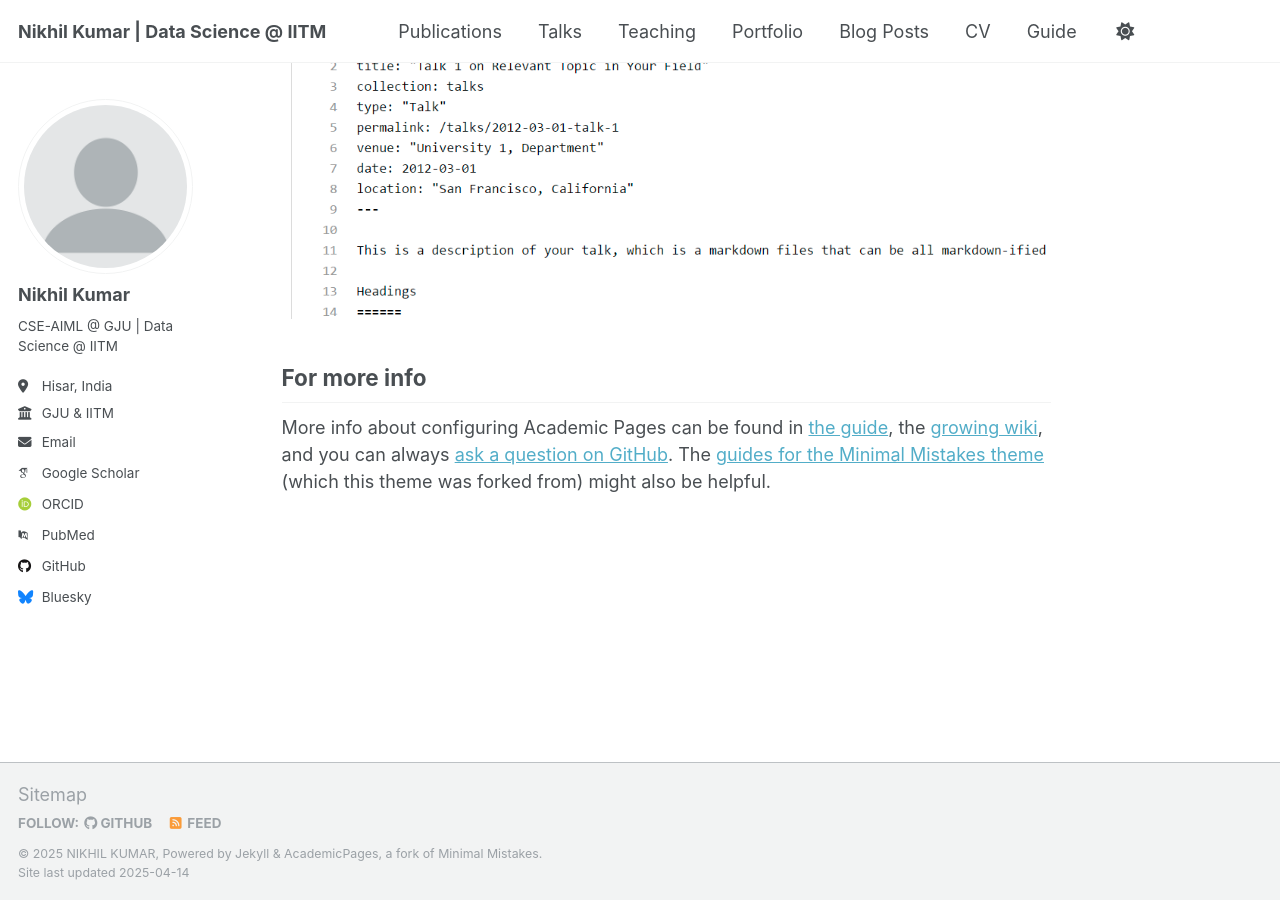
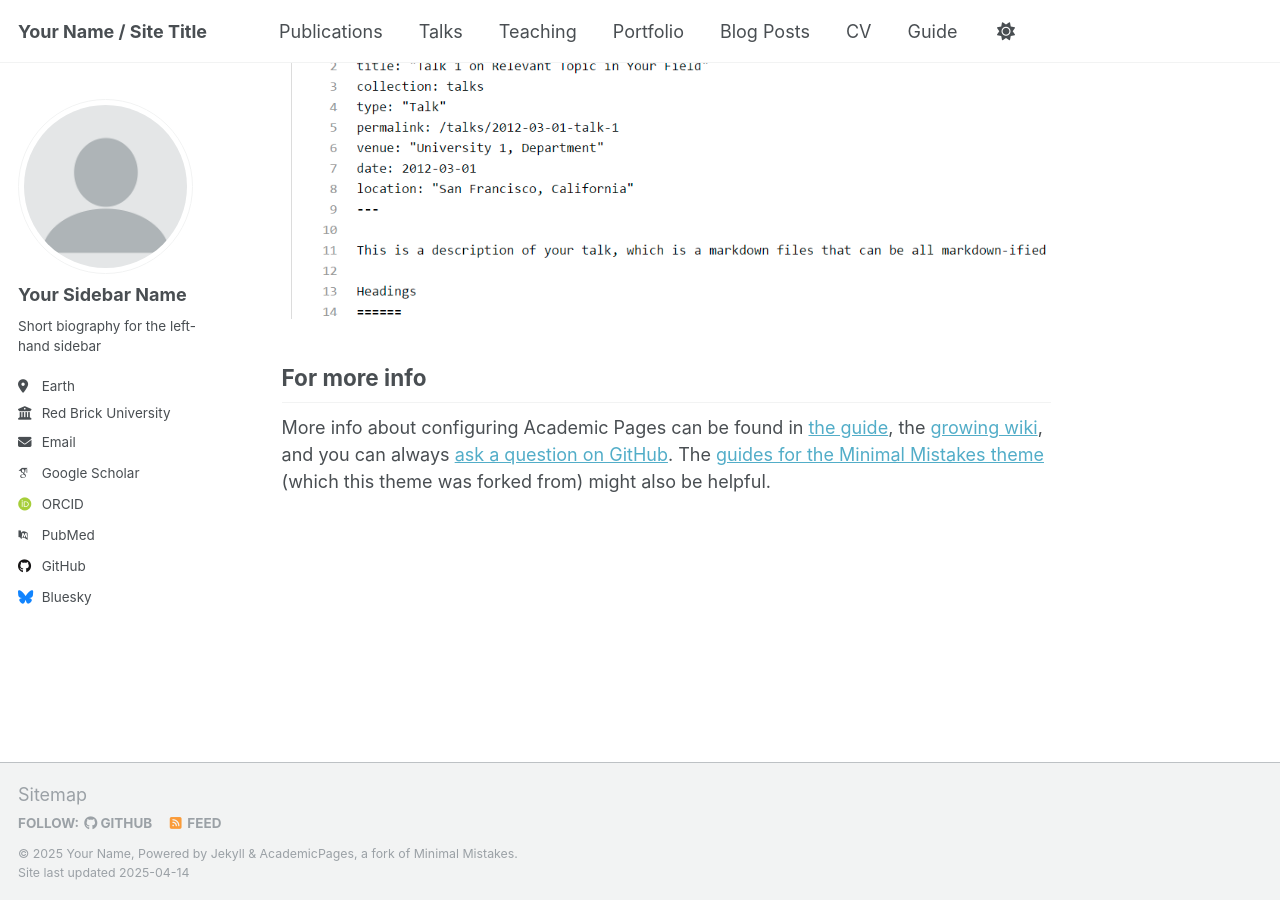
Before and after one commit to nikhilx18/myacademicpage, a Jekyll site: the page built from _pages/about.md, in a window 1280 px wide and 900 px high, scrolled down 2636 px. Built offline with Jekyll 4.4.1, drawn with Linux system fonts in a browser that asks for light colours; some web fonts are replaced.

Commit message:
Add files via upload

```diff
--- a/_config.yml
+++ b/_config.yml
@@ -5,21 +5,17 @@
 # For technical reasons, this file is *NOT* reloaded automatically when you use
 # `jekyll serve -l -H localhost`. If you change this file, please restart the
 # server process.
-# These lines must be at the top of _config.yml
-remote_theme: academicpages/academicpages.github.io
-plugins:
-  - jekyll-remote-theme
 
 # Basic Site Settings
 locale                   : "en-US"
 site_theme               : "default"
-title                    : "Nikhil Kumar | Data Science @ IITM"
+title                    : "Your Name / Site Title"
 title_separator          : "-"
-name                     : &name "NIKHIL KUMAR"
-description              : &description "2nd-year CSE (AIML) student at GJU Hisar, pursuing Data Science diploma from IIT Madras."
-url                      : https://nikhilx18.github.io # the base hostname & protocol for your site e.g. "https://[your GitHub username].github.io"
+name                     : &name "Your Name"
+description              : &description "personal description"
+url                      : https://academicpages.github.io # the base hostname & protocol for your site e.g. "https://[your GitHub username].github.io"
 baseurl                  : "" # the subpath of your site, e.g. "/blog"
-repository               : "nikhilx18/nikhilx18"
+repository               : "academicpages/academicpages.github.io"
 
 # Site Author - The following control what appear as part of the author content on the side bar.
 #               If a field is blank the icon and link will not appear, otherwise it will be shown.
@@ -27,13 +23,13 @@ repository               : "nikhilx18/nikhilx18"
 author:
   # Biographic information
   avatar           : "profile.png"
-  name             : "Nikhil Kumar"
+  name             : "Your Sidebar Name"
   pronouns         : # example: "she/her"
-  bio              : "CSE-AIML @ GJU | Data Science @ IITM"
-  location         : "Hisar, India"
-  employer         : "GJU & IITM"
+  bio              : "Short biography for the left-hand sidebar"
+  location         : "Earth"
+  employer         : "Red Brick University"
   uri              : # URL
-  email            : "nikhilkumar7718@gmail.com"
+  email            : "none@example.org"
 
   # Academic websites
   arxiv            : # URL - Update with the correct link to your profile
```
